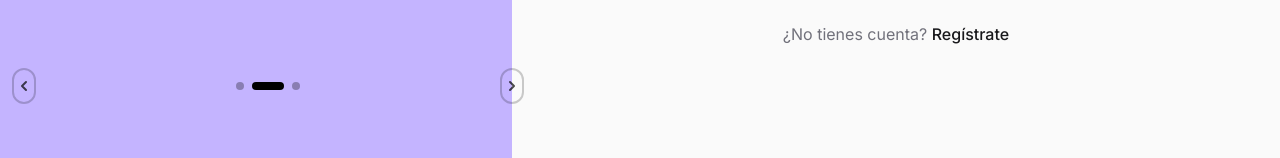
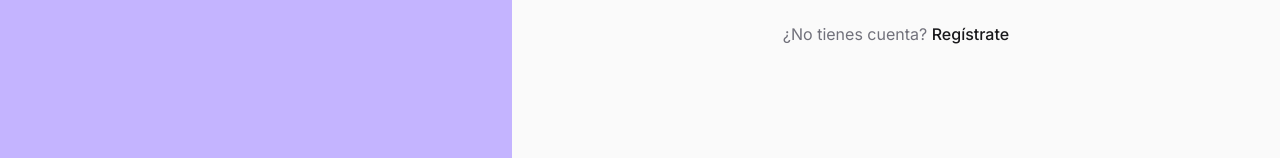
Before and after one commit to kaekld/evalix-app, a Next.js app: page /login in a window 1280 px wide. Shown: the part 608-766 px from the top of the page. Built offline with nearby package versions, Linux system fonts and the light colour scheme.

Commit message:
edicicon del carrousel

```diff
--- a/app/login/components/Carousel.tsx
+++ b/app/login/components/Carousel.tsx
@@ -65,70 +65,6 @@ export default function Carousel() {
             </p>
           </div>
         </div>
-
-        <div className="absolute bottom-22 left-3 right-8 flex w-full items-center justify-center gap-50">
-          <button
-            type="button"
-            onClick={() =>
-              setActiveSlide(
-                (current) => (current - 1 + slides.length) % slides.length,
-              )
-            }
-            aria-label="Diapositiva anterior"
-            className="flex h-9 w-9 items-center justify-center rounded-full border-2 border-black/20 text-black/70 transition hover:border-black/50 hover:text-black cursor-pointer"
-          >
-            <svg
-              viewBox="0 0 24 24"
-              fill="none"
-              stroke="currentColor"
-              strokeWidth="3"
-              strokeLinecap="round"
-              strokeLinejoin="round"
-              className="h-4 w-4"
-              aria-hidden="true"
-            >
-              <path d="m15 18-6-6 6-6" />
-            </svg>
-          </button>
-
-          <div className="flex items-center gap-2">
-            {slides.map((item, index) => (
-              <button
-                key={item.title}
-                type="button"
-                onClick={() => setActiveSlide(index)}
-                aria-label={`Ir a la diapositiva ${index + 1}: ${item.title}`}
-                aria-current={index === activeSlide}
-                className={`h-2 rounded-full transition-all ${index === activeSlide
-                  ? "w-8 bg-black"
-                  : "w-2 bg-black/30 hover:bg-black/50"
-                  }`}
-              />
-            ))}
-          </div>
-
-          <button
-            type="button"
-            onClick={() =>
-              setActiveSlide((current) => (current + 1) % slides.length)
-            }
-            aria-label="Diapositiva siguiente"
-            className="flex h-9 w-9 items-center justify-center rounded-full border-2 border-black/20 text-black/70 transition hover:border-black/50 hover:text-black cursor-pointer"
-          >
-            <svg
-              viewBox="0 0 24 24"
-              fill="none"
-              stroke="currentColor"
-              strokeWidth="3"
-              strokeLinecap="round"
-              strokeLinejoin="round"
-              className="h-4 w-4"
-              aria-hidden="true"
-            >
-              <path d="m9 18 6-6-6-6" />
-            </svg>
-          </button>
-        </div>
       </div>
     </section>
   );
--- a/app/login/components/RegisterModal.tsx
+++ b/app/login/components/RegisterModal.tsx
@@ -66,7 +66,7 @@ export default function RegisterModal({ isOpen, onClose }: RegisterModalProps) {
           <X className="h-5 w-5 cursor-pointer" />
         </button>
 
-        <h2 className="text-3xl font-bold text-center text-zinc-900">CREAR CUENTA</h2>
+        <h2 className="text-3xl font-bold text-center text-zinc-900 mt-5">CREAR CUENTA</h2>
         <p className="mt-2 text-center text-zinc-500">
           Completa tus datos para registrarte
         </p>
```
